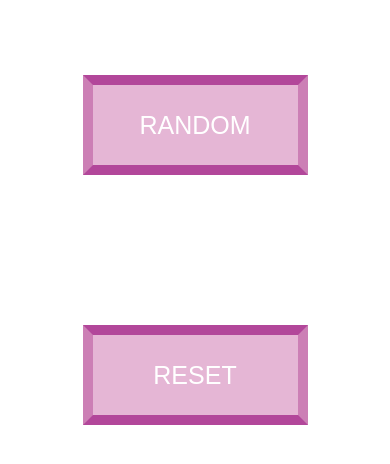
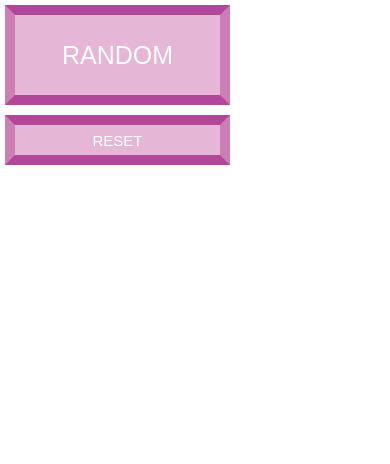
Before and after one commit to ChelseaSkovgaard/color-changer, a plain HTML site: page index.html in a window 390 px wide. Drawn offline with nearby package versions, Linux system fonts and the light colour scheme.

Commit message:
updated css flexbox

```diff
--- a/index.html
+++ b/index.html
@@ -8,8 +8,10 @@
     <link rel="stylesheet" type="text/css" href="styles.css">
   </head>
   <body>
+    <div>
     <button class="random"> RANDOM </button>
     <button class="reset"> RESET </buton>
+    </div>
   </body>
   <script src="https://ajax.googleapis.com/ajax/libs/jquery/1.12.4/jquery.min.js"></script>
   <script src="scripts.js"></script>
--- a/styles.css
+++ b/styles.css
@@ -6,7 +6,6 @@ body {
   flex-wrap: wrap;
   align-items: center;
   justify-content: center;
-  height: 500px;
 }
 
 button {
@@ -30,3 +29,13 @@ button:hover {
   border-right: #E5B6D5 solid 10px;
   border-left: #E5B6D5 solid 10px;
 }
+
+@media screen and (max-width: 550px) {
+  .reset {
+    font-size: 15px;
+    height: 50px;
+  }
+  button {
+    margin: 5px;
+  }
+}
```
